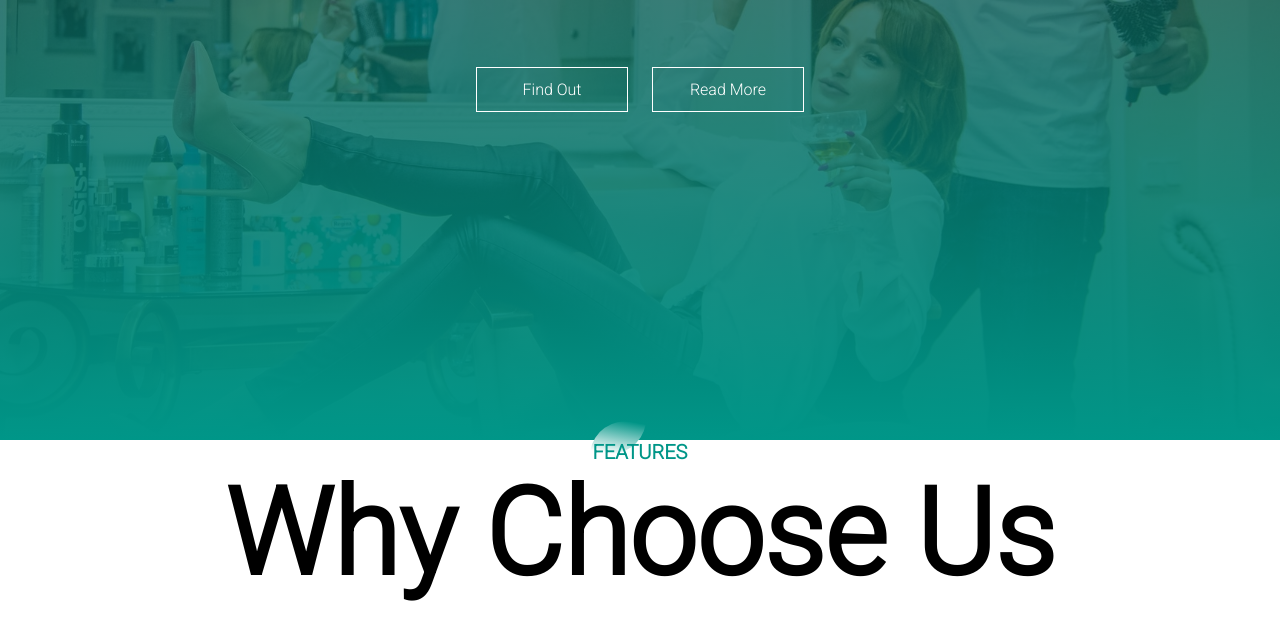
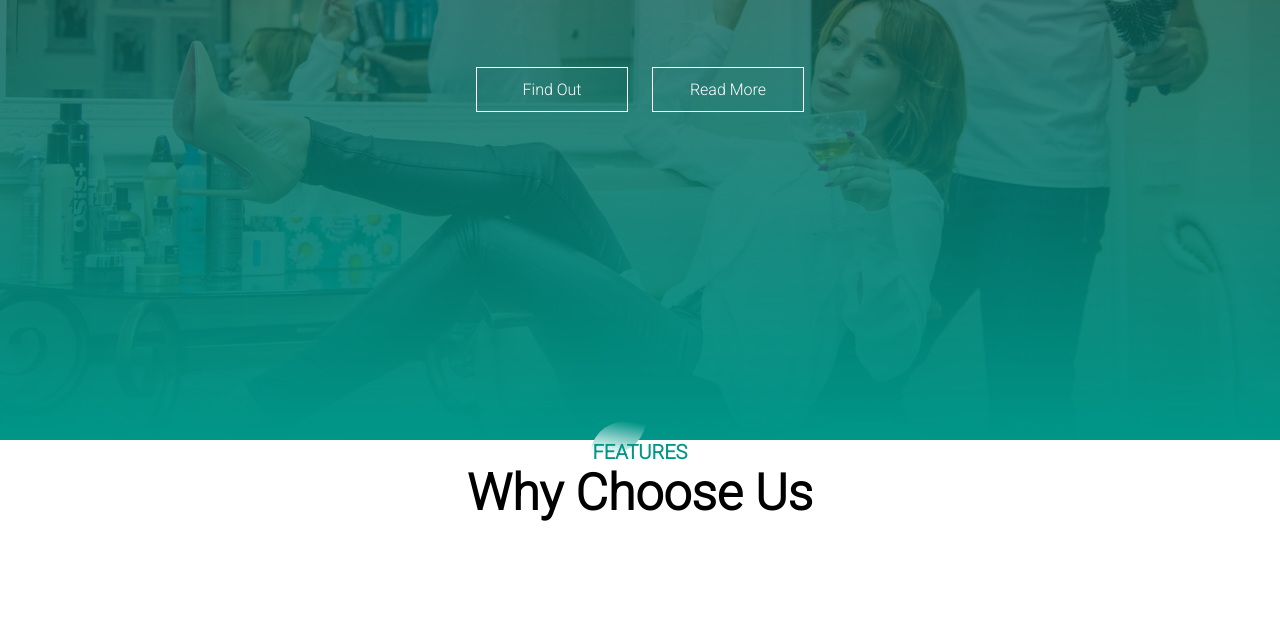
Before and after one commit to mazharul95/Barber-Hair-studio-web-pages-design, a plain HTML site: page index.html in a window 1280 px wide. Shown: the part 360-1000 px from the top of the page. After the commit the page ends 952 px from the top, so only its background shows below. Drawn offline with Linux system fonts and the light colour scheme.

Commit message:
update repository

```diff
--- a/style.css
+++ b/style.css
@@ -137,5 +137,5 @@ nav ul li a{
     border-bottom-right-radius: 35px;
 }
 .title-text h1{
-    font-size: 120px;
+    font-size: 50px;
 }
```
